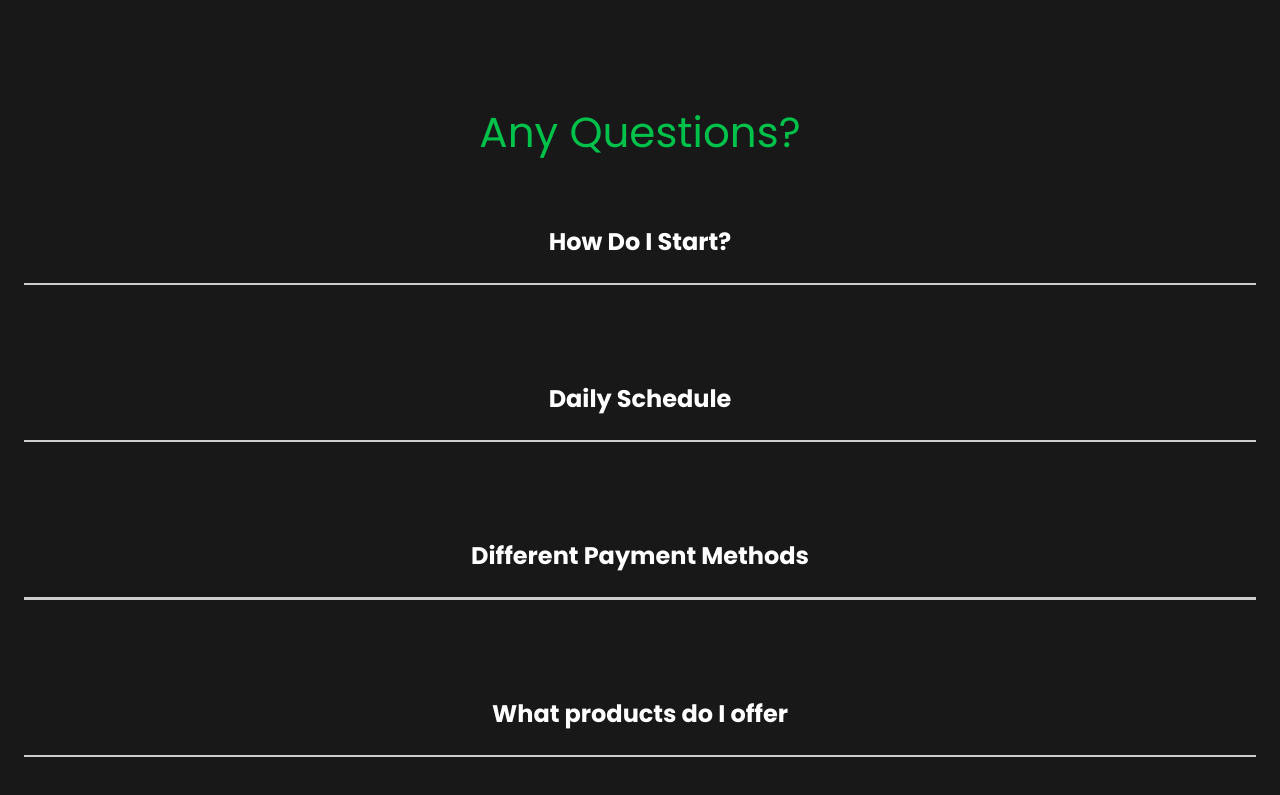
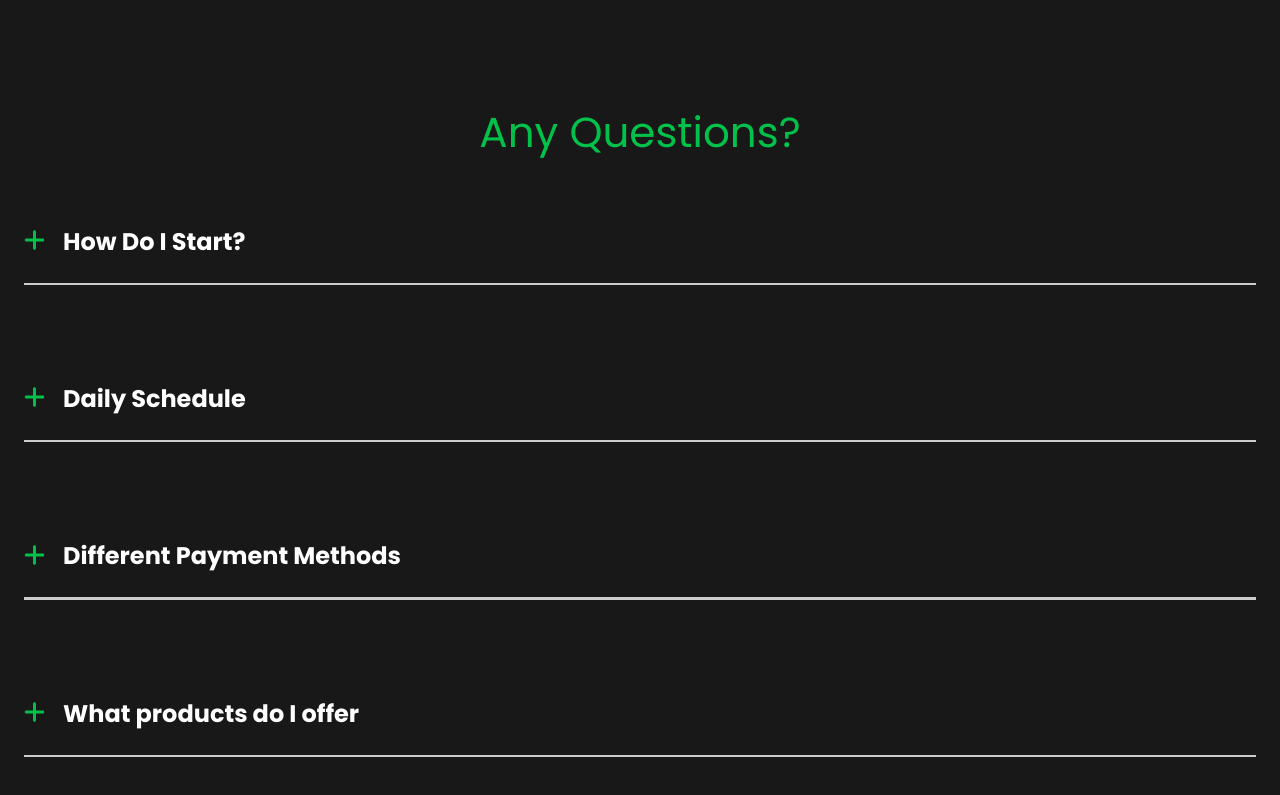
Before and after one commit to Iancahn/newport, a React (Create React App) app: page / in a window 1280 px wide. Shown: the part 2157-2952 px from the top of the page. Built offline with nearby package versions, Linux system fonts and the light colour scheme.

Commit message:
Personal Update 4
Added some UI features

```diff
--- a/package.json
+++ b/package.json
@@ -3,6 +3,9 @@
   "version": "0.1.0",
   "private": true,
   "dependencies": {
+    "@fortawesome/fontawesome-svg-core": "^6.1.1",
+    "@fortawesome/free-solid-svg-icons": "^6.1.1",
+    "@fortawesome/react-fontawesome": "^0.1.18",
     "@testing-library/jest-dom": "^5.16.4",
     "@testing-library/react": "^13.3.0",
     "@testing-library/user-event": "^13.5.0",
--- a/src/components/FaqSection.jsx
+++ b/src/components/FaqSection.jsx
@@ -64,6 +64,17 @@ const StyledFaq = styled(StyledAbout)`
         margin: 2rem 0rem;
         width: 100%;
     }
+
+    .dropdown{
+        display:flex;
+    }
+
+    .icontoggle{
+        color:#00C14A;
+        margin-top:0.35rem;
+        padding-right:1.5rem;
+    }
+
     .question{
         padding: 3rem 0rem;
         cursor: pointer;
--- a/src/components/Toggle.jsx
+++ b/src/components/Toggle.jsx
@@ -1,11 +1,16 @@
 import React, { useState } from 'react';
 import { motion } from 'framer-motion';
+import { FontAwesomeIcon } from '@fortawesome/react-fontawesome';
+import { faPlus, faMinus } from '@fortawesome/free-solid-svg-icons';
 
 const Toggle = ({ children, title }) => {
     const [toggle, setToggle] = useState(false);
     return (
         <motion.div layout className="question" onClick={() => setToggle(!toggle)}>
-            <motion.h4 layout>{title}</motion.h4>
+            <motion.div layout className="dropdown">
+                <FontAwesomeIcon className="icontoggle" size="2x" icon={toggle ? faMinus : faPlus} />
+                <motion.h4 layout>{title}</motion.h4>
+            </motion.div>
             {toggle ? children : ''}
             <motion.div layout className="faq-line"></motion.div>
         </motion.div>
--- a/src/movieState.jsx
+++ b/src/movieState.jsx
@@ -11,8 +11,6 @@ import truth from './img/truth-small.jpg';
 import truth2 from './img/truth2.jpg';
 import todolist from './img/todolist-small.jpg';
 import todolist2 from './img/todolist2.jpg';
-
-
 // Test
 import html from './img/html-icon.png'
 
```
Also changed, not shown: 1 other file (tests, documents, lock files or other folders).
